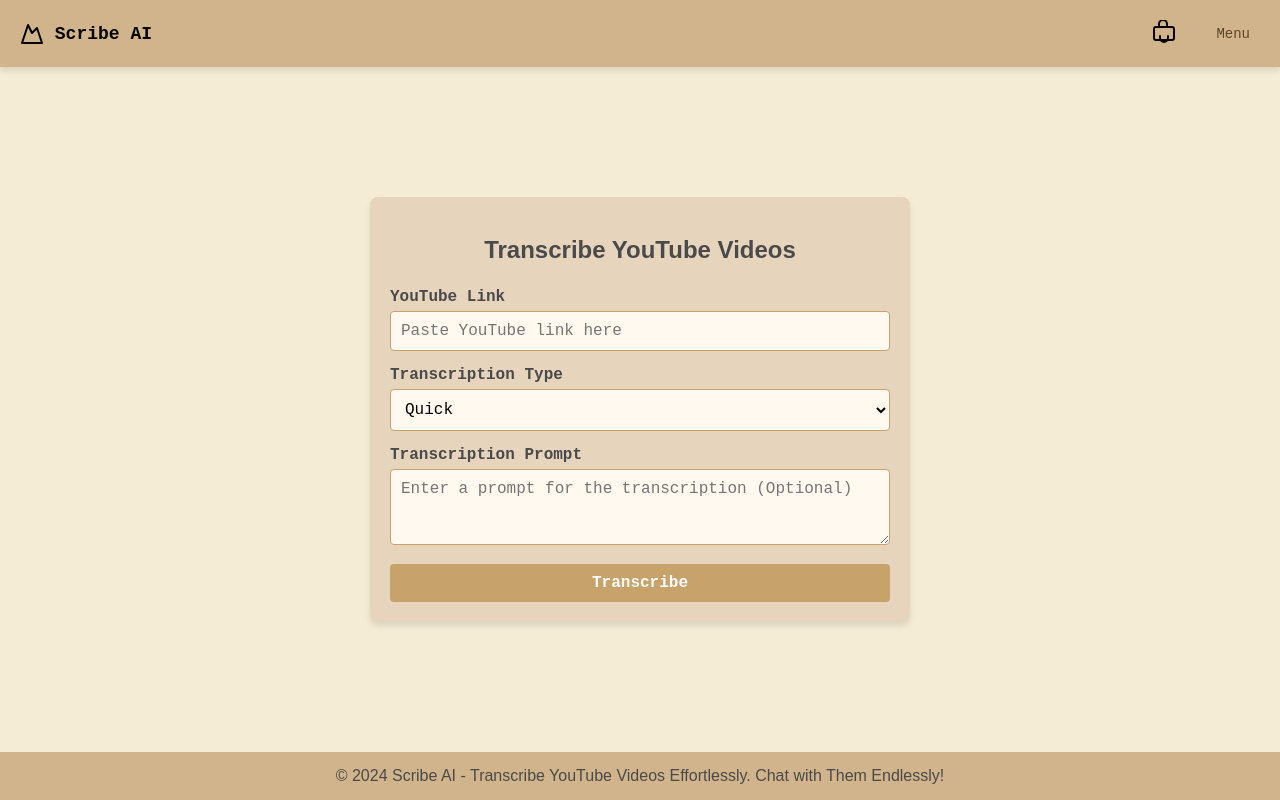
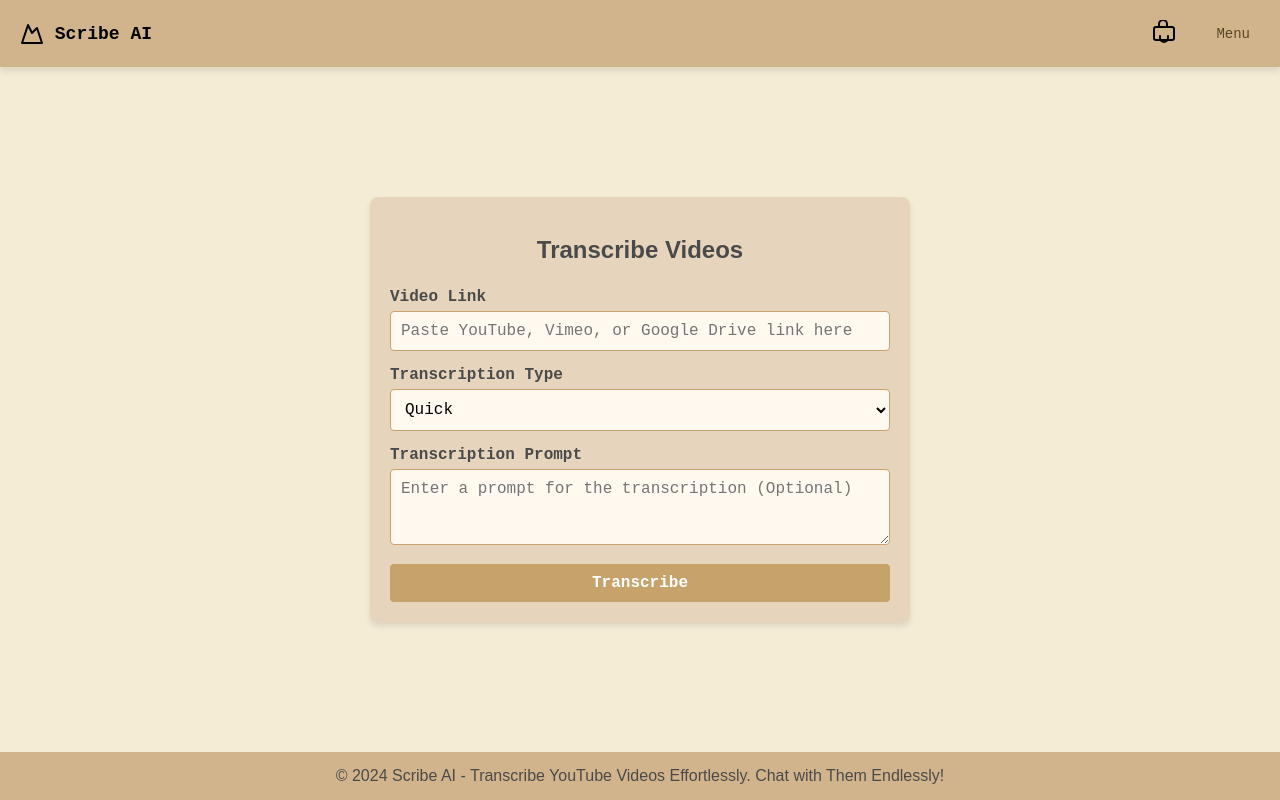
Before and after one commit to T-rav/videoscribe, a React (Create React App) app in the folder src/ui/scribe/: page / in a window 1280 px wide. Built offline with nearby package versions, Linux system fonts and the light colour scheme.

Commit message:
updating ui to handle vimeo, google drive and youtube links

```diff
--- a/src/ui/scribe/src/components/Form/Form.tsx
+++ b/src/ui/scribe/src/components/Form/Form.tsx
@@ -3,7 +3,7 @@ import './Form.css';
 import { useNotificationContext } from '../NotificationContext';
 
 const Form: React.FC = () => {
-  const [youtubeLink, setYoutubeLink] = useState('');
+  const [videoLink, setVideoLink] = useState('');
   const [transcriptionType, setTranscriptionType] = useState('groq');
   const [transcriptionPrompt, setTranscriptionPrompt] = useState('');
   const [loading, setLoading] = useState(false);
@@ -15,10 +15,37 @@ const Form: React.FC = () => {
     setLoading(true);
     setError(null);
 
-    const data = {
-      url: youtubeLink,
-      transcriptionType: transcriptionType,
-    };
+    let data;
+
+    if (videoLink.includes('youtube.com') || videoLink.includes('youtu.be')) {
+      data = {
+        url: videoLink,
+        transcriptionType: transcriptionType,
+      };
+    } else if (videoLink.includes('vimeo.com')) {
+      data = {
+        url: videoLink,
+        transcriptionType: transcriptionType,
+      };
+    } else if (videoLink.includes('drive.google.com')) {
+      const fileIdMatch = videoLink.match(/\/d\/(.*?)\//);
+      const fileId = fileIdMatch ? fileIdMatch[1] : null;
+
+      if (!fileId) {
+        setError('Invalid Google Drive URL.');
+        setLoading(false);
+        return;
+      }
+
+      data = {
+        url: `https://drive.google.com/uc?export=download&id=${fileId}`,
+        transcriptionType: transcriptionType,
+      };
+    } else {
+      setError('Unsupported URL. Please provide a valid YouTube, Vimeo, or Google Drive link.');
+      setLoading(false);
+      return;
+    }
 
     try {
       const response = await fetch('http://localhost:3001/transcribe', {
@@ -55,16 +82,16 @@ const Form: React.FC = () => {
 
   return (
     <div className="form-container">
-      <h2>Transcribe YouTube Videos</h2>
+      <h2>Transcribe Videos</h2>
       {error && <div className="error-message">{error}</div>}
       <form onSubmit={handleSubmit}>
-        <label htmlFor="youtube-link">YouTube Link</label>
+        <label htmlFor="video-link">Video Link</label>
         <input
           type="text"
-          id="youtube-link"
-          value={youtubeLink}
-          onChange={(e) => setYoutubeLink(e.target.value)}
-          placeholder="Paste YouTube link here"
+          id="video-link"
+          value={videoLink}
+          onChange={(e) => setVideoLink(e.target.value)}
+          placeholder="Paste YouTube, Vimeo, or Google Drive link here"
         />
 
         <label htmlFor="transcription-type">Transcription Type</label>
```
Also changed, not shown: src/ui/scribe/public/logo192.png (deleted), 1 other file (tests, documents, lock files or other folders).
